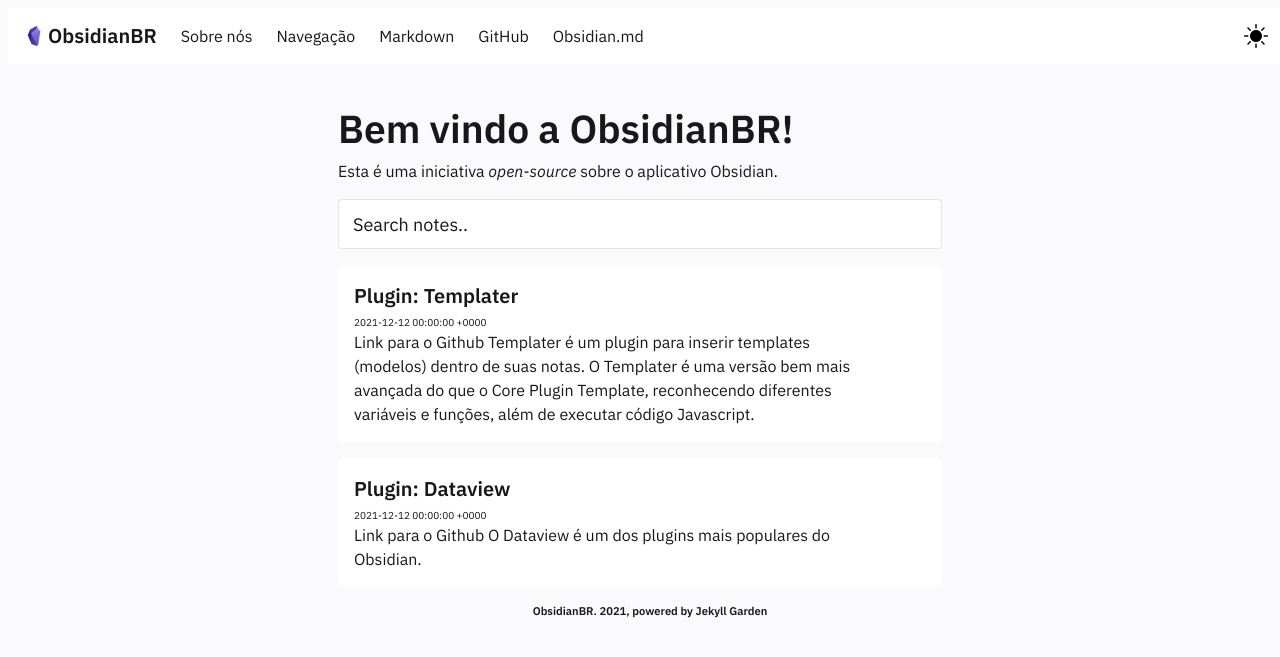
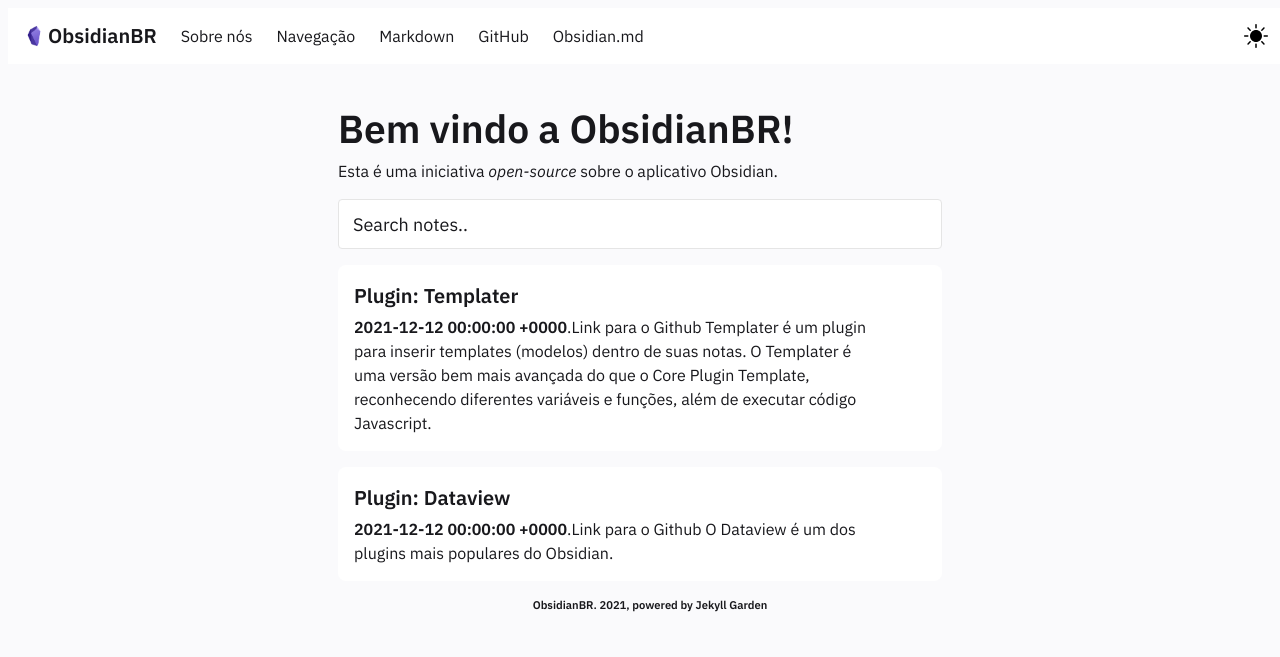
Before and after one commit to obsidianbr/obsidianbr.github.io, a Jekyll site: the page built from pages/index.md, in a window 1280 px wide. Shown: the top 657 px of the page. Built offline with Jekyll 4.4.1, drawn with Linux system fonts in a browser that asks for light colours.

Commit message:
Update Feed.html

```diff
--- a/_includes/Feed.html
+++ b/_includes/Feed.html
@@ -47,10 +47,9 @@
     <div class="box-feed" data-url="{{site.url}}{{note_items.url}}">
         <a href="{{note_items.url}}" style="text-decoration: none;">
             <h4>{{ note_items.title }}</h4>
-            <div style="font-size:10px">{{ note_items.date }}</div>
             <div class="content">
-                <p style="margin: 0px;">
-                    {{ note_items.content | strip_html | strip | remove: "[[" | remove: "]]" | escape | truncate: 260 }}
+                <p style="margin: 0px; font-weight:normal">
+                    <b>{{ note_items.date }}</b>.{{ note_items.content | strip_html | strip | remove: "[[" | remove: "]]" | escape | truncate: 260 }}
                 </p>
             </div>
         </a>
```
